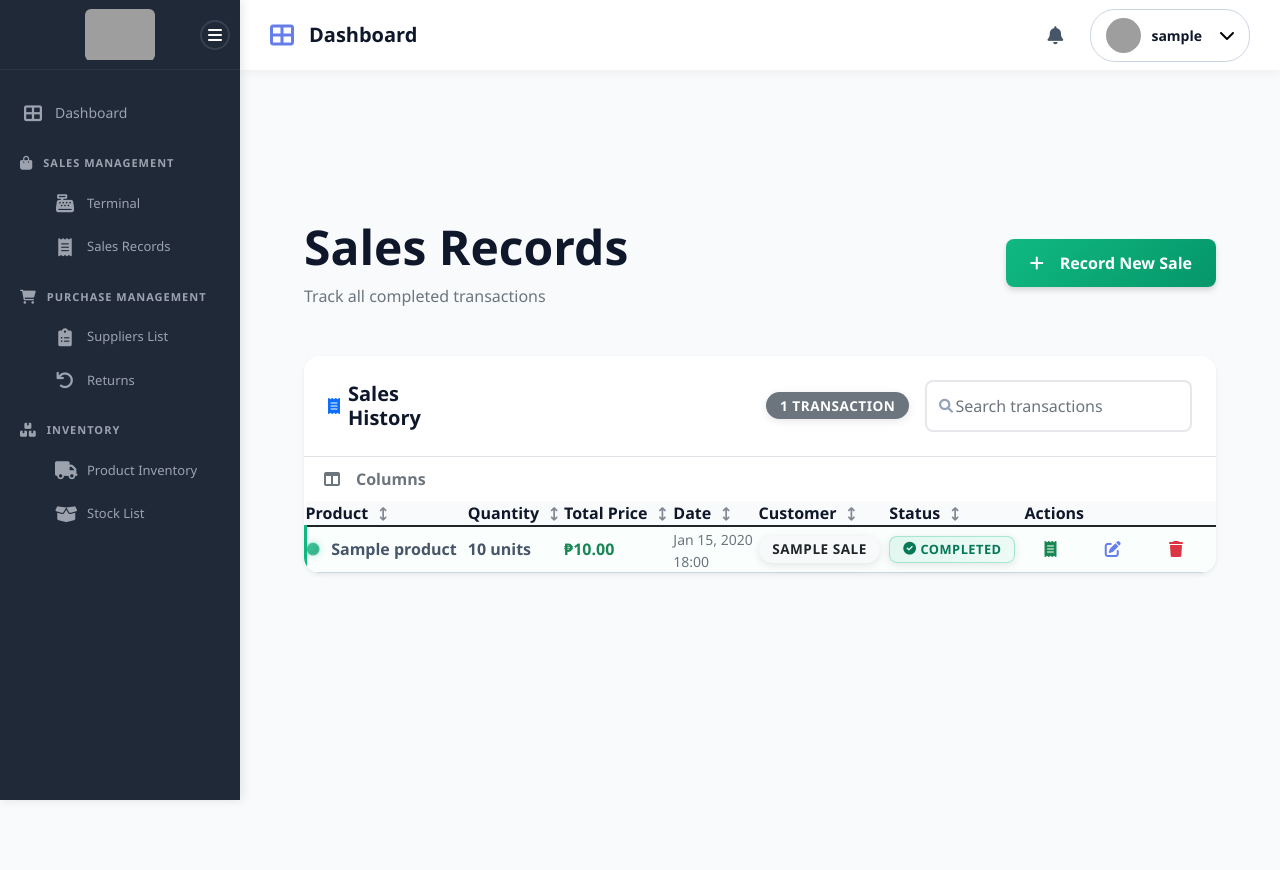
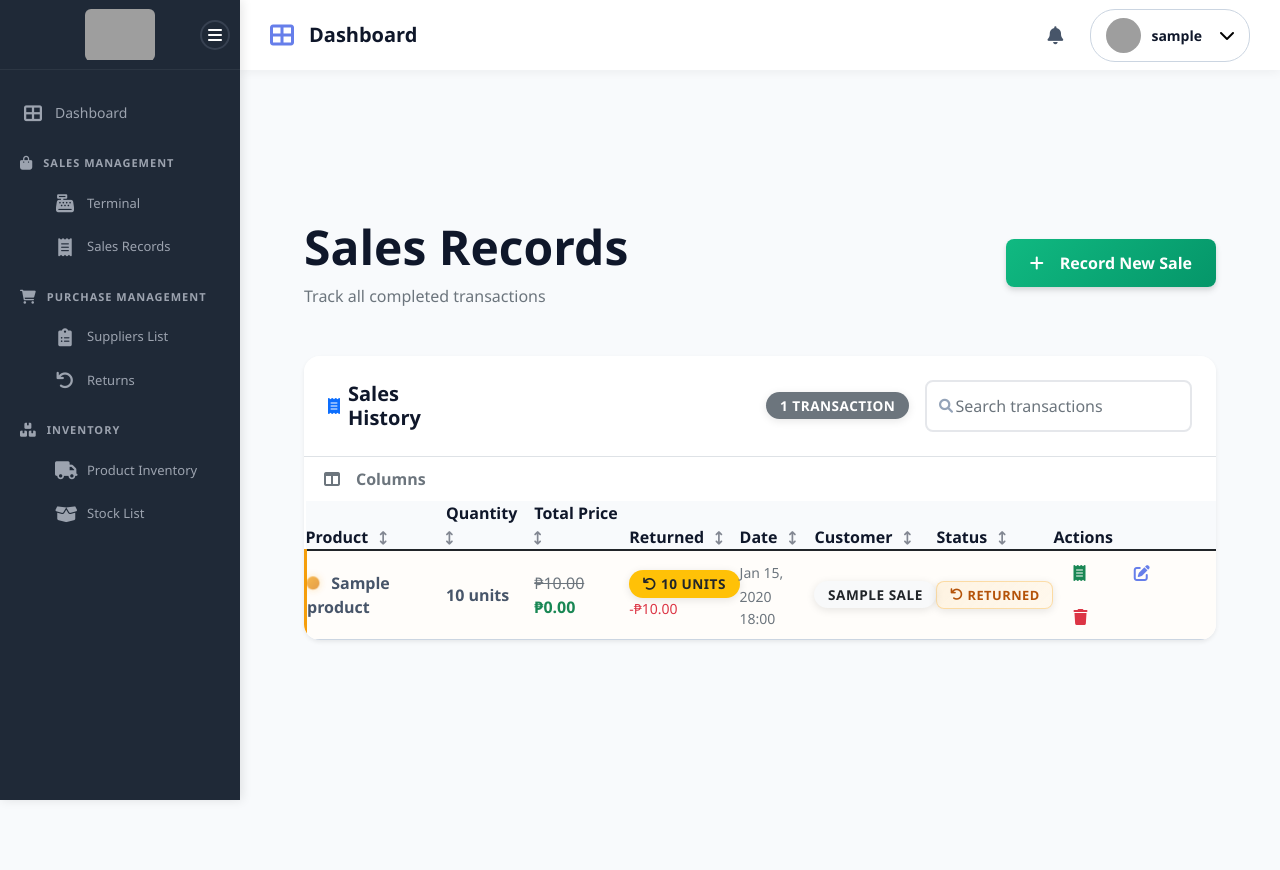
Before and after one commit to feitansy/multibliz-pos-system, a Django app: page /sales/sale/ in a window 1280 px wide. Run offline with Django 5.2, Linux system fonts and the light colour scheme; a user stored in the database is signed in; tables that the repository leaves empty hold one stand-in row (values such as "Sample post"); parts of the project's set-up code (start-up, migrations or seed data) failed here and were passed over; grey boxes are pictures that could not be loaded.

Commit message:
Add admin-only return approval, returned column in sales, button text labels

```diff
--- a/sales/models.py
+++ b/sales/models.py
@@ -20,6 +20,34 @@ class Sale(models.Model):
 
     def __str__(self):
         return f"Sale of {self.product.name} - {self.quantity} units"
+
+    @property
+    def has_approved_return(self):
+        """Check if this sale has any approved or completed returns"""
+        return self.returns.filter(status__in=['approved', 'completed']).exists()
+
+    @property
+    def total_returned_quantity(self):
+        """Get total quantity returned for this sale (approved/completed only)"""
+        from django.db.models import Sum
+        result = self.returns.filter(status__in=['approved', 'completed']).aggregate(
+            total=Sum('quantity_returned')
+        )['total']
+        return result or 0
+
+    @property
+    def total_refunded_amount(self):
+        """Get total refund amount for this sale (approved/completed only)"""
+        from django.db.models import Sum
+        result = self.returns.filter(status__in=['approved', 'completed']).aggregate(
+            total=Sum('refund_amount')
+        )['total']
+        return result or 0
+
+    @property
+    def net_total(self):
+        """Get net total after returns"""
+        return self.total_price - self.total_refunded_amount
 
 class Return(models.Model):
     STATUS_CHOICES = [
--- a/sales/views.py
+++ b/sales/views.py
@@ -1,4 +1,4 @@
-from django.shortcuts import render
+from django.shortcuts import render, redirect
 from django.views.generic import ListView, DetailView, CreateView, UpdateView, DeleteView, TemplateView
 from django.urls import reverse_lazy
 from django.contrib import messages
@@ -343,11 +343,28 @@ class ReturnUpdateView(LoginRequiredMixin, UpdateView):
     fields = ['status', 'reason_details', 'refund_amount']
     success_url = reverse_lazy('return_list')
 
+    def dispatch(self, request, *args, **kwargs):
+        # Only admin/superuser can update return status
+        if not (request.user.is_staff and request.user.is_superuser):
+            messages.error(request, "Only administrators can approve or update return status.")
+            return redirect('return_list')
+        return super().dispatch(request, *args, **kwargs)
+
     def form_valid(self, form):
         # Update processed date when status changes
         if 'status' in form.changed_data:
             form.instance.processed_date = timezone.now()
             form.instance.processed_by = self.request.user.username
 
-        messages.success(self.request, "Return updated successfully.")
+            new_status = form.cleaned_data.get('status')
+            if new_status == 'approved':
+                messages.success(self.request, f"Return #{self.object.id} has been APPROVED. Refund of ₱{self.object.refund_amount} will be reflected in sales.")
+            elif new_status == 'rejected':
+                messages.warning(self.request, f"Return #{self.object.id} has been REJECTED.")
+            elif new_status == 'completed':
+                messages.success(self.request, f"Return #{self.object.id} has been marked as COMPLETED.")
+            else:
+                messages.info(self.request, "Return updated successfully.")
+        else:
+            messages.success(self.request, "Return updated successfully.")
         return super().form_valid(form)
--- a/templates/sales/sale_list.html
+++ b/templates/sales/sale_list.html
@@ -45,6 +45,7 @@
                                 <th data-column="product" data-sortable="true">Product</th>
                                 <th data-column="quantity" data-sortable="true">Quantity</th>
                                 <th data-column="total" data-sortable="true">Total Price</th>
+                                <th data-column="returned" data-sortable="true">Returned</th>
                                 <th data-column="date" data-sortable="true">Date</th>
                                 <th data-column="customer" data-sortable="true">Customer</th>
                                 <th data-column="status" data-sortable="true">Status</th>
@@ -53,13 +54,30 @@
                         </thead>
                         <tbody>
                             {% for sale in sales %}
-                                <tr class="table-row-healthy">
+                                <tr class="{% if sale.has_approved_return %}table-row-warning{% else %}table-row-healthy{% endif %}">
                                     <td data-column="product">
-                                        <span class="status-indicator-dot status-healthy"></span>
+                                        <span class="status-indicator-dot {% if sale.has_approved_return %}status-warning{% else %}status-healthy{% endif %}"></span>
                                         <strong>{{ sale.product.name }}</strong>
                                     </td>
                                     <td data-column="quantity" class="fw-bold">{{ sale.quantity }} units</td>
-                                    <td data-column="total" class="fw-bold text-success">₱{{ sale.total_price|floatformat:2 }}</td>
+                                    <td data-column="total">
+                                        {% if sale.has_approved_return %}
+                                            <span class="text-decoration-line-through text-muted">₱{{ sale.total_price|floatformat:2 }}</span>
+                                            <span class="fw-bold text-success d-block">₱{{ sale.net_total|floatformat:2 }}</span>
+                                        {% else %}
+                                            <span class="fw-bold text-success">₱{{ sale.total_price|floatformat:2 }}</span>
+                                        {% endif %}
+                                    </td>
+                                    <td data-column="returned">
+                                        {% if sale.has_approved_return %}
+                                            <span class="badge bg-warning text-dark">
+                                                <i class="fas fa-undo me-1"></i>{{ sale.total_returned_quantity }} unit{{ sale.total_returned_quantity|pluralize }}
+                                            </span>
+                                            <small class="d-block text-danger">-₱{{ sale.total_refunded_amount|floatformat:2 }}</small>
+                                        {% else %}
+                                            <span class="text-muted small">—</span>
+                                        {% endif %}
+                                    </td>
                                     <td data-column="date" class="text-muted">
                                         <small>{{ sale.sale_date|date:"M d, Y" }}</small>
                                         <small class="d-block text-muted">{{ sale.sale_date|time:"H:i" }}</small>
@@ -72,9 +90,15 @@
                                         {% endif %}
                                     </td>
                                     <td data-column="status">
-                                        <span class="badge status-badge status-badge-healthy">
-                                            <i class="fas fa-check-circle me-1"></i>COMPLETED
-                                        </span>
+                                        {% if sale.has_approved_return %}
+                                            <span class="badge status-badge status-badge-warning">
+                                                <i class="fas fa-undo me-1"></i>RETURNED
+                                            </span>
+                                        {% else %}
+                                            <span class="badge status-badge status-badge-healthy">
+                                                <i class="fas fa-check-circle me-1"></i>COMPLETED
+                                            </span>
+                                        {% endif %}
                                     </td>
                                     <td data-column="actions">
                                         <a href="{% url 'sale_receipt' sale.pk %}" class="btn btn-sm btn-outline-success me-1" title="Print Receipt">
@@ -92,7 +116,7 @@
                                 </tr>
                             {% endfor %}
                             <tr id="sales-search-empty" class="d-none">
-                                <td colspan="7" class="text-center py-4 text-muted">
+                                <td colspan="8" class="text-center py-4 text-muted">
                                     <i class="fas fa-search mb-2 d-block fs-4"></i>
                                     <span>No transactions match
                                         <span id="sales-search-term" class="fw-bold"></span>
```
Also changed, not shown: templates/sales/return_list.html (+6 -4 lines).
